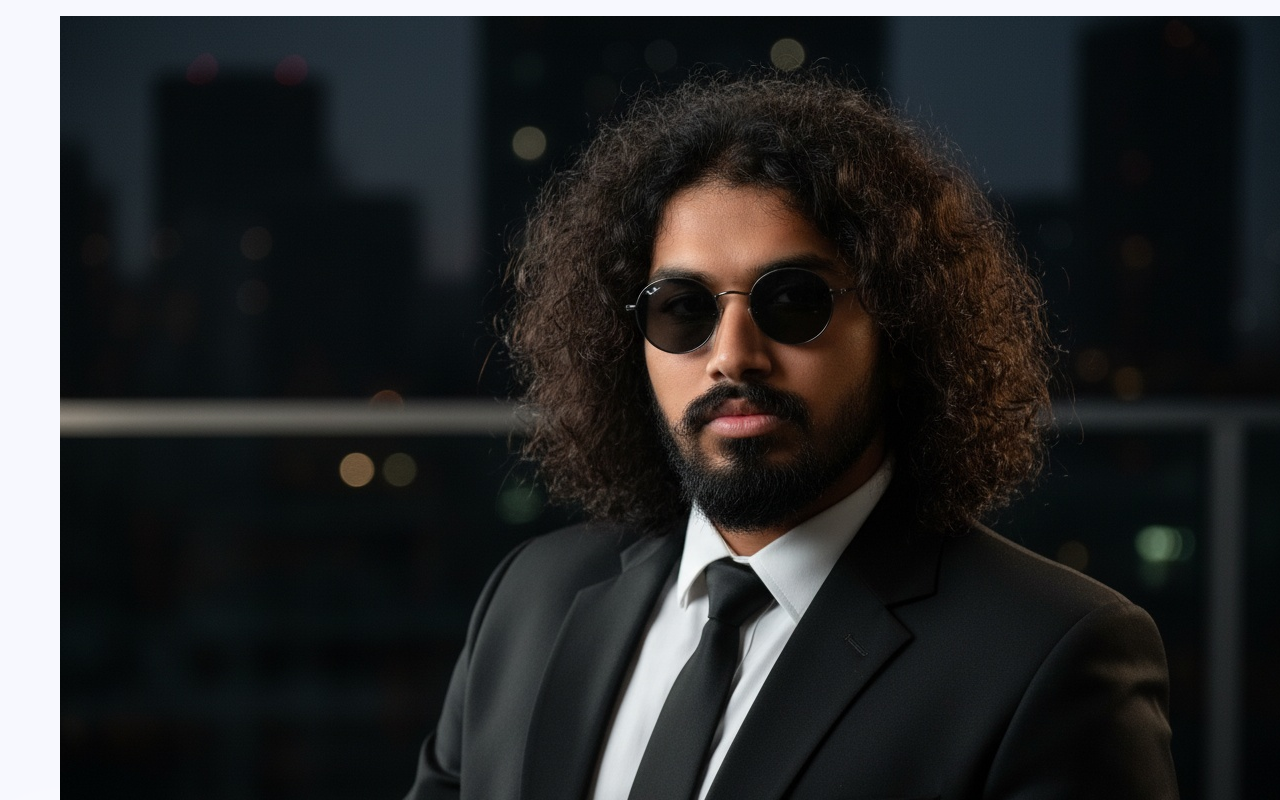
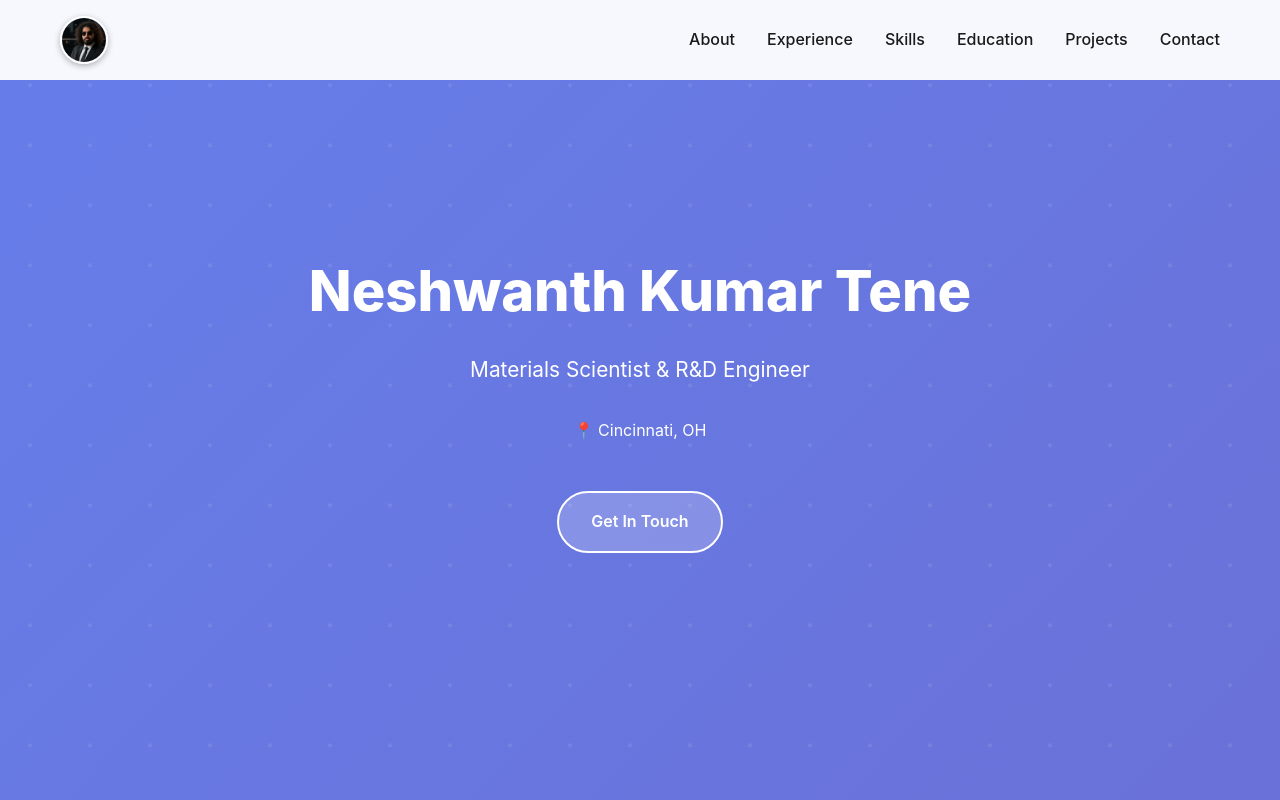
Before and after one commit to neshwanth99-lang/Neshwanth-Profile, a plain HTML site: page index.html in a window 1280 px wide. Shown: the top 800 px of the page. Drawn offline with Linux system fonts and the light colour scheme.

Commit message:
Update index.html

```diff
--- a/index.html
+++ b/index.html
@@ -44,9 +44,14 @@
         }
 
         .logo {
-            font-size: 1.5rem;
-            font-weight: 700;
-            color: #667eea;
+  width: 48px;             /* adjust size */
+  height: 48px;
+  border-radius: 50%;      /* make it circular */
+  object-fit: cover;       /* crop/fit the image nicely */
+  border: 2px solid #fff;  /* optional border */
+  box-shadow: 0 2px 6px rgba(0,0,0,0.3); /* optional shadow */
+  cursor: pointer;
+
         }
 
         .nav-links {
```
